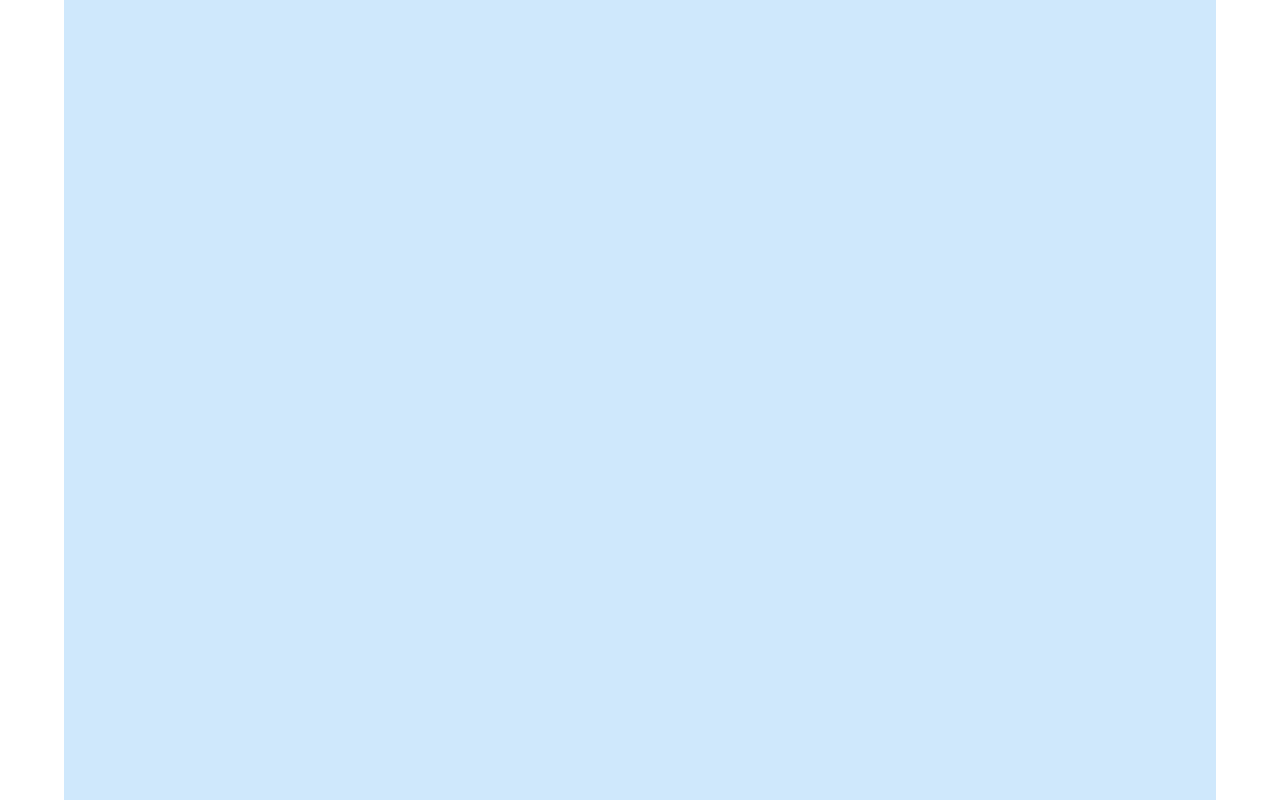
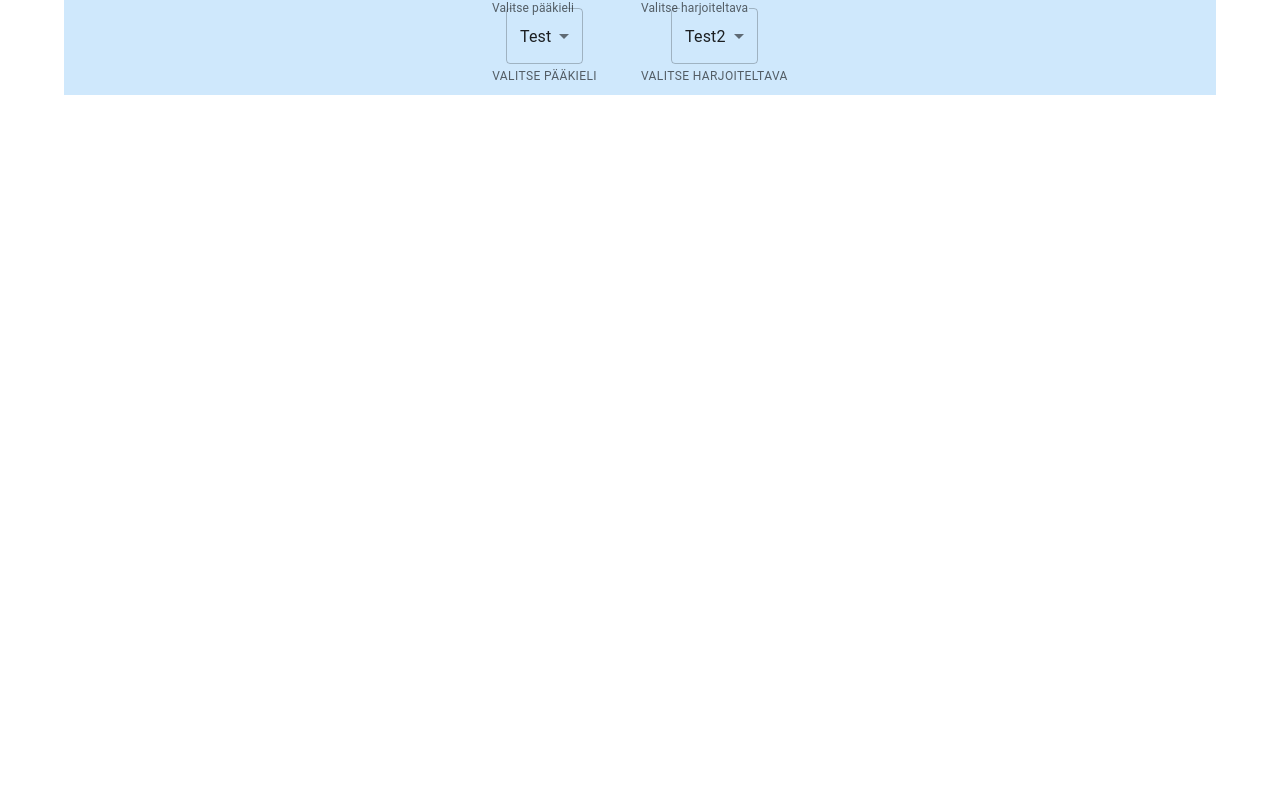
Before and after one commit to eemuman/Backend-Projekti, a React (Create React App) app in the folder frontend/quiz-front/: page / in a window 1280 px wide. Built offline with nearby package versions, Linux system fonts and the light colour scheme.

Commit message:
Lisätty kieltenvalinnan pohjat

```diff
--- /dev/null
+++ b/frontend/quiz-front/src/Components/LangMenu.js
@@ -0,0 +1,34 @@
+import React from "react";
+import MenuItem from "@mui/material/MenuItem";
+import Select from "@mui/material/Select";
+
+export default function LangMenu(props) {
+  return (
+    <div>
+      <Select
+        labelId={props.labelId}
+        id={props.id}
+        value={props.curLang}
+        label={props.label}
+        onChange={props.handle}
+      >
+        {" "}
+        {props.langs.map((lang, index) => {
+          if (lang !== props.secondLang) {
+            return (
+              <MenuItem key={index} value={lang}>
+                {lang}
+              </MenuItem>
+            );
+          } else {
+            return (
+              <MenuItem disabled key={index} value={lang}>
+                {lang}
+              </MenuItem>
+            );
+          }
+        })}
+      </Select>
+    </div>
+  );
+}
--- /dev/null
+++ b/frontend/quiz-front/src/Components/Settings.js
@@ -0,0 +1,56 @@
+import React, { useState } from "react";
+import Box from "@mui/material/Box";
+import InputLabel from "@mui/material/InputLabel";
+import MenuItem from "@mui/material/MenuItem";
+import FormControl from "@mui/material/FormControl";
+import FormHelperText from "@mui/material/FormHelperText";
+import Select from "@mui/material/Select";
+import LangMenu from "./LangMenu";
+
+export default function Settings(props) {
+  const [primaryLang, setPrimaryLang] = useState(props.langs[0]);
+  const [secondaryLang, setSecondaryLang] = useState(props.langs[1]);
+
+  const handlePrimary = (e) => {
+    setPrimaryLang(e.target.value);
+  };
+
+  const handleSecondary = (e) => {
+    setSecondaryLang(e.target.value);
+  };
+
+  return (
+    <div>
+      <Box sx={{ bgcolor: "#cfe8fc" }}>
+        <FormControl sx={{ m: 1, minWidth: 120 }}>
+          <InputLabel id="Primary lang">Valitse pääkieli</InputLabel>
+          <LangMenu
+            labelId="Primary lang"
+            id="Primary helper"
+            label="Pääkieli"
+            handle={handlePrimary}
+            curLang={primaryLang}
+            secondLang={secondaryLang}
+            langs={props.langs}
+          ></LangMenu>
+
+          <FormHelperText>VALITSE PÄÄKIELI</FormHelperText>
+        </FormControl>
+        <FormControl sx={{ m: 1, minWidth: 120 }}>
+          <InputLabel id="Secondary lang">Valitse harjoiteltava</InputLabel>
+          <LangMenu
+            labelId="Secondary lang"
+            id="Secondary helper"
+            label="Harjoiteltava"
+            handle={handleSecondary}
+            curLang={secondaryLang}
+            secondLang={primaryLang}
+            langs={props.langs}
+          ></LangMenu>
+
+          <FormHelperText>VALITSE HARJOITELTAVA</FormHelperText>
+        </FormControl>
+      </Box>
+    </div>
+  );
+}
--- a/frontend/quiz-front/src/Pages/Main.js
+++ b/frontend/quiz-front/src/Pages/Main.js
@@ -1,14 +1,24 @@
-import React from "react";
+import React, { useState } from "react";
 import CssBaseline from "@mui/material/CssBaseline";
 import Box from "@mui/material/Box";
 import Container from "@mui/material/Container";
+import Settings from "../Components/Settings";
 
 export default function Main() {
+  const [langs, setLangs] = useState(["Test", "Test2", "Test3", "Test4"]);
+  const [primaryLang, setPrimaryLang] = useState(langs[0]);
+  const [secondaryLang, setSecondaryLang] = useState(langs[1]);
   return (
     <React.Fragment>
       <CssBaseline />
       <Container fixed>
-        <Box sx={{ bgcolor: "#cfe8fc", height: "100vh" }} />
+        <Settings
+          primaryLang={primaryLang}
+          setPrimaryLang={setPrimaryLang}
+          secondaryLang={secondaryLang}
+          setSecondaryLang={setSecondaryLang}
+          langs={langs}
+        />
       </Container>
     </React.Fragment>
   );
```
